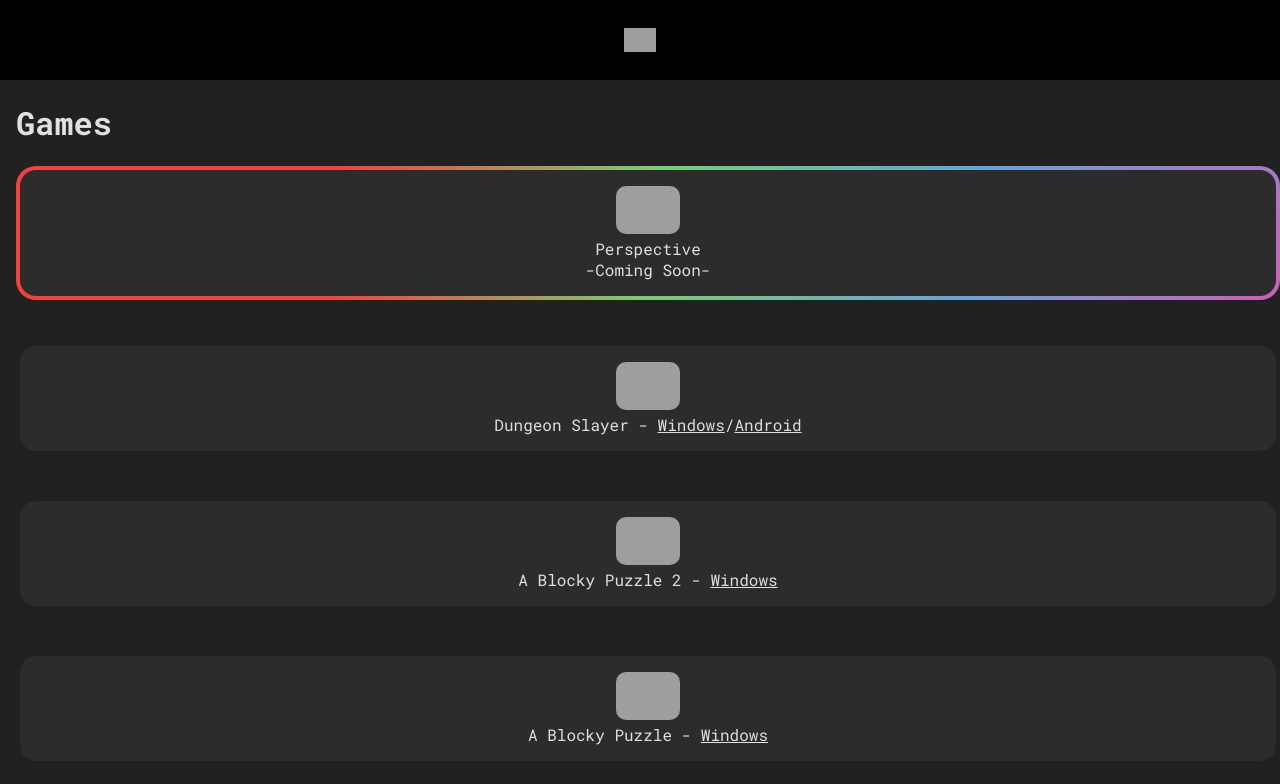
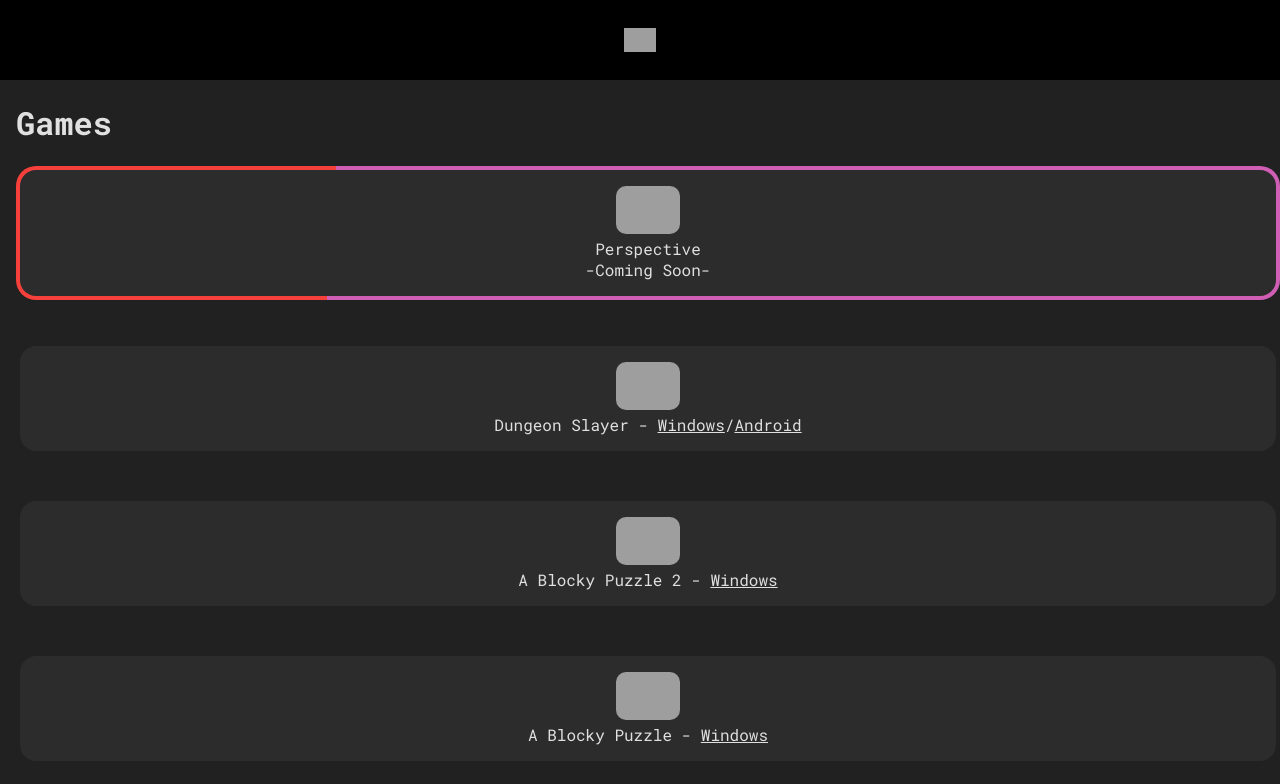
Before and after one commit to StardomTests/stardomtests.github.io, a React (Create React App) app: page / in a window 1280 px wide. In both pictures the pointer is over the element 648 px from the left and 232 px from the top of the page. Shown: the top 784 px of the page. Built offline with nearby package versions, Linux system fonts and the light colour scheme; grey boxes are pictures that could not be loaded.

Commit message:
Update styles.css

```diff
--- a/src/styles.css
+++ b/src/styles.css
@@ -322,7 +322,7 @@ a {
 .ds10:hover {
   border: double 4px transparent;
   border-radius: 20px;
-  background-image: linear-gradient(#2c2c2c, #2c2c2c), radial-gradient(circle at bottom right, rgba(208,94,180,1) 0%, rgba(102,164,216,1) 25%, rgba(121,206,114,1) 50%, rgba(246,64,59,1) 75%);
+  background-image: linear-gradient(#2c2c2c, #2c2c2c), radial-gradient(circle at bottom right, rgba(208,94,180,1) 75%, rgba(102,164,216,1) 50%, rgba(121,206,114,1) 25%, rgba(246,64,59,1) 0%);
   background-origin: border-box;
   background-clip: padding-box, border-box;
 
```
